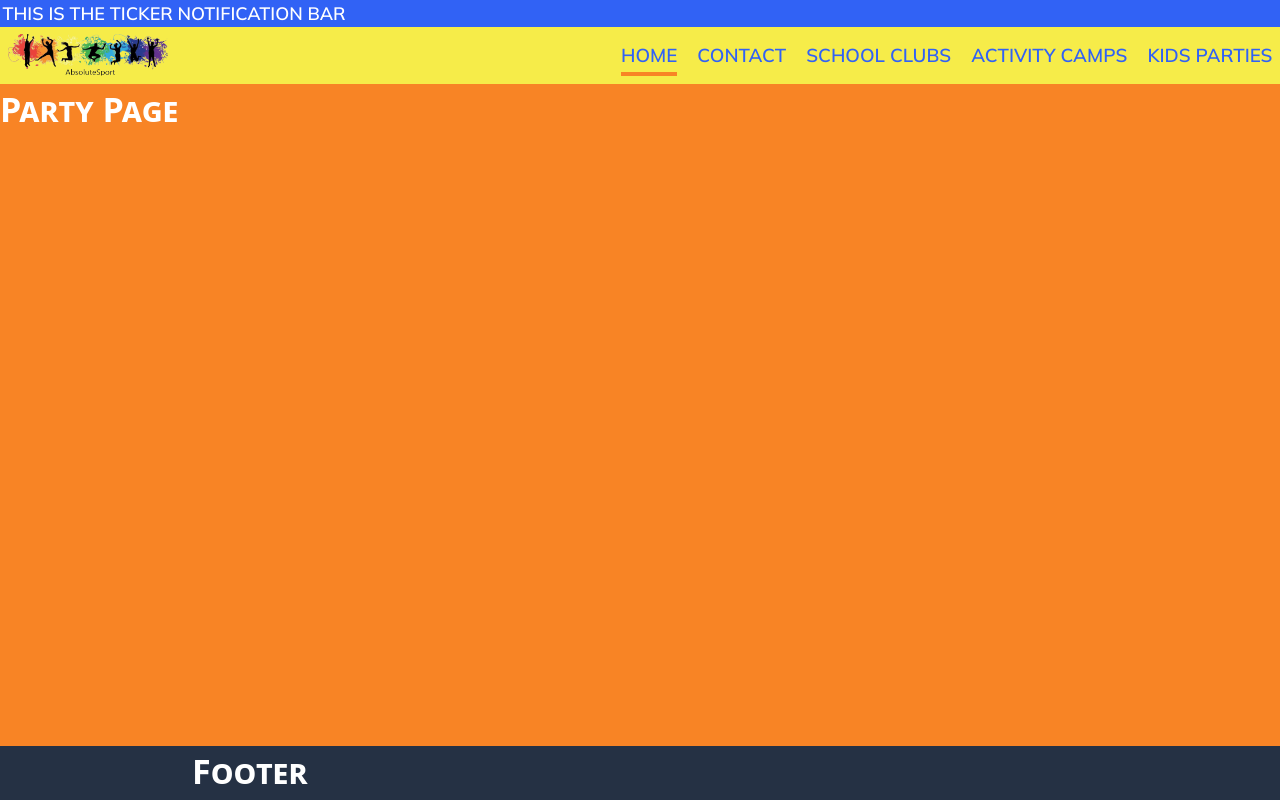
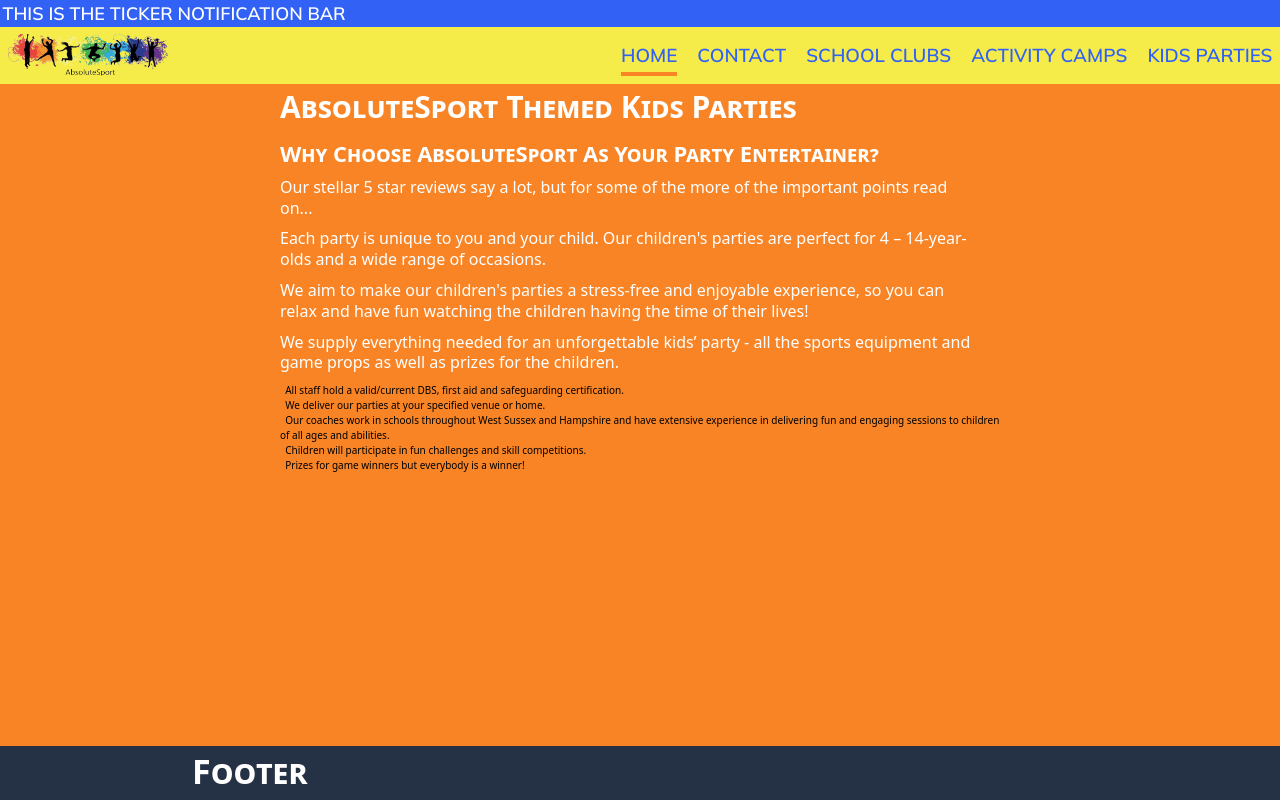
Before and after one commit to SPH73/absoluteSport-ssr-webapp, a Nuxt app: page /parties in a window 1280 px wide. Built offline with nearby package versions, Linux system fonts and the light colour scheme.

Commit message:
added pages and static party content

```diff
--- /dev/null
+++ b/pages/camps/booking.vue
@@ -0,0 +1,7 @@
+<script lang="ts" setup></script>
+
+<template>
+  <div>Page: Camp Booking Form</div>
+</template>
+
+<style scoped></style>
--- /dev/null
+++ b/pages/camps/index.vue
@@ -0,0 +1,7 @@
+<script lang="ts" setup></script>
+
+<template>
+  <div>Page: Activity Camps</div>
+</template>
+
+<style scoped></style>
--- /dev/null
+++ b/pages/clubs/booking.vue
@@ -0,0 +1,11 @@
+<script lang="ts" setup></script>
+
+<template>
+  <div>
+    Page: Club Booking Form
+  </div>
+</template>
+
+<style scoped>
+
+</style>
--- /dev/null
+++ b/pages/clubs/index.vue
@@ -0,0 +1,7 @@
+<script lang="ts" setup></script>
+
+<template>
+  <div>Page: School Clubs</div>
+</template>
+
+<style scoped></style>
--- /dev/null
+++ b/pages/clubs/testimonials.vue
@@ -0,0 +1,7 @@
+<script lang="ts" setup></script>
+
+<template>
+  <div>Page: School Testimonials</div>
+</template>
+
+<style scoped></style>
--- /dev/null
+++ b/pages/contact/index.vue
@@ -0,0 +1,7 @@
+<script lang="ts" setup></script>
+
+<template>
+  <div>Page: Contact Us</div>
+</template>
+
+<style scoped></style>
--- a/pages/parties/index.vue
+++ b/pages/parties/index.vue
@@ -1,13 +1,53 @@
 <template>
-  <div>
-    <h1>Party Page</h1>
-  </div>
+  <main>
+    <section>
+      <div class="max-w-7xl mx-auto">
+        <div class="container">
+          <h2>AbsoluteSport Themed Kids Parties</h2>
+          <h3>Why Choose AbsoluteSport As Your Party Entertainer?</h3>
+          <p>
+            Our stellar 5 star reviews say a lot, but for some of the more of the
+            important points read on...
+          </p>
+          <p>
+            Each party is unique to you and your child. Our children's parties are perfect
+            for 4 – 14-year-olds and a wide range of occasions.
+          </p>
+          <p>
+            We aim to make our children's parties a stress-free and enjoyable experience,
+            so you can relax and have fun watching the children having the time of their
+            lives!
+          </p>
+          <p>
+            We supply everything needed for an unforgettable kids’ party - all the sports
+            equipment and game props as well as prizes for the children.
+          </p>
+          <ul class="bullets list-inside">
+            <li class="thumb">
+              &nbsp; All staff hold a valid/current DBS, first aid and safeguarding
+              certification.
+            </li>
+            <li class="thumb">
+              &nbsp; We deliver our parties at your specified venue or home.
+            </li>
+            <li class="thumb">
+              &nbsp; Our coaches work in schools throughout West Sussex and Hampshire and
+              have extensive experience in delivering fun and engaging sessions to
+              children of all ages and abilities.
+            </li>
+            <li class="thumb">
+              &nbsp; Children will participate in fun challenges and skill competitions.
+            </li>
+            <li class="thumb">
+              &nbsp; Prizes for game winners but everybody is a winner!
+            </li>
+          </ul>
+        </div>
+      </div>
+    </section>
+  </main>
 </template>
 
-<script setup lang="ts">
+<script setup lang="ts"></script>
 
-</script>
-
-<style scoped>
-
-</style>
+<style scoped></style>
--- a/pages/parties/partyQuote.vue
+++ b/pages/parties/quote.vue
@@ -46,6 +46,7 @@
   console.log('Response', res)
   quoteRef.value = res.id
   console.log('quoteRef', quoteRef.value)
+  await navigateTo('/')
 }
 
 </script>
```
